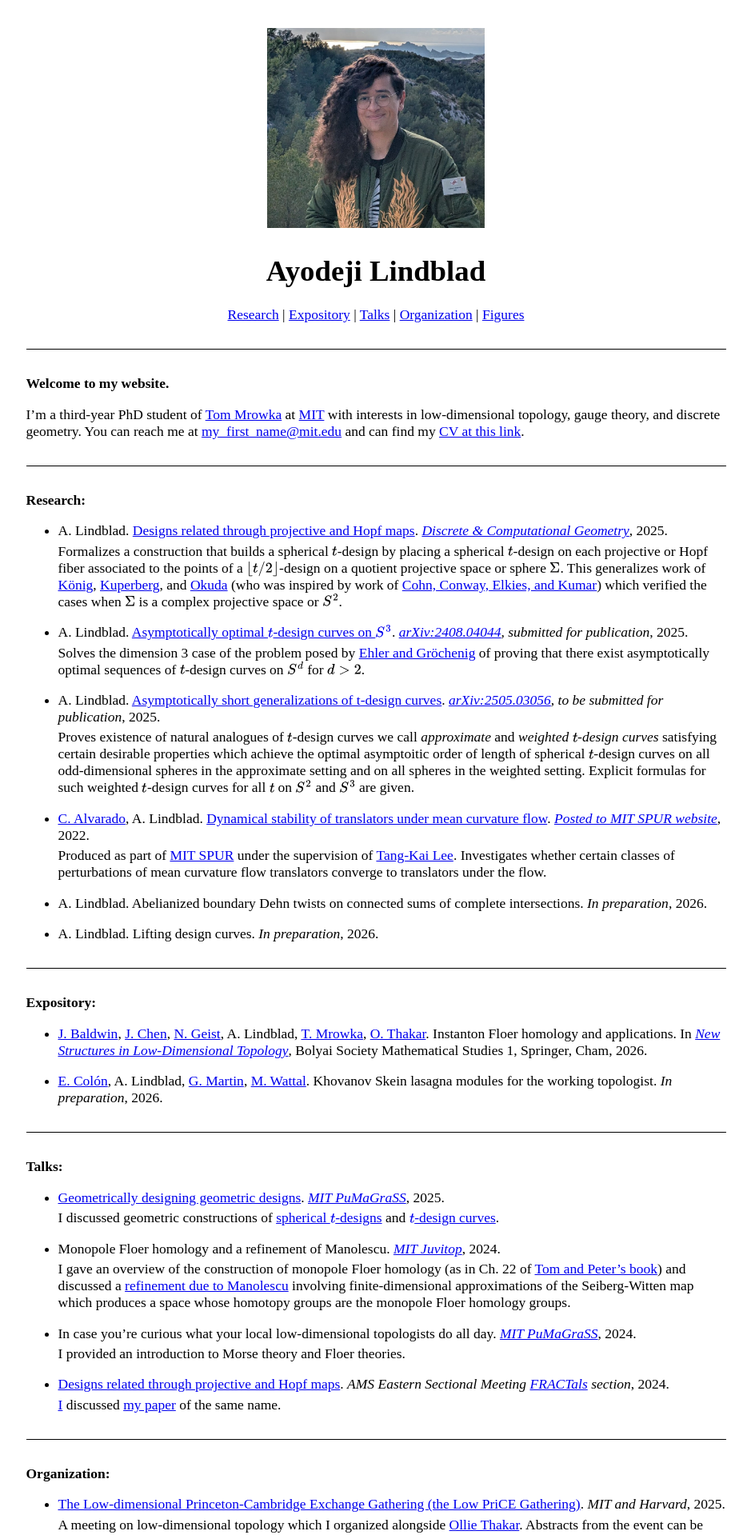
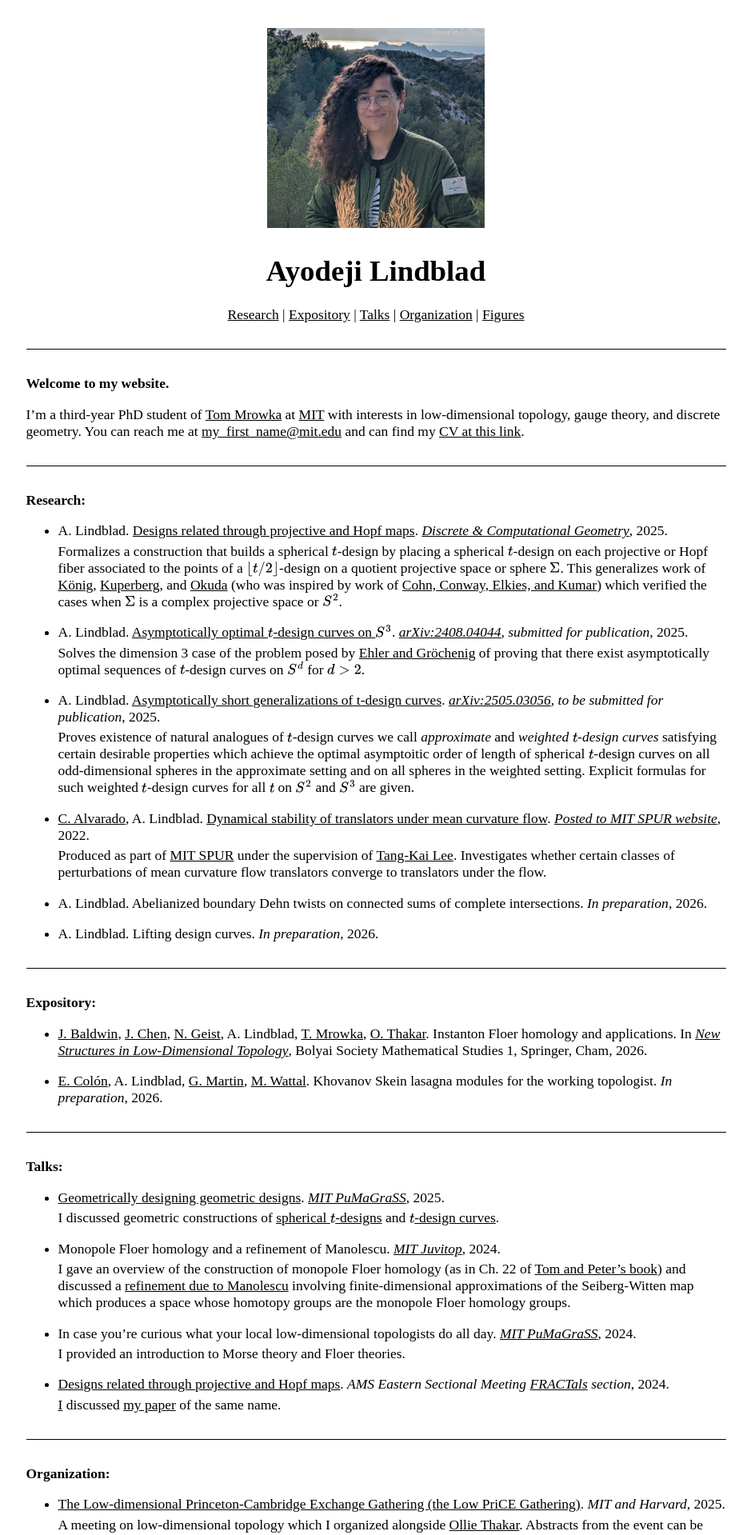
Before and after one commit to AyodejiLindblad/AyodejiLindblad.github.io, a Jekyll site: the page built from index.md, in a window 1280 px wide. Shown: the top 1919 px of the page at 80% size, without its empty margins (170-1109 px from the left). Built offline with Jekyll 4.4.1, drawn with Linux system fonts in a browser that asks for light colours; some web fonts are replaced.

Commit message:
Changing hyperlink color

```diff
--- a/resources/style/main.css
+++ b/resources/style/main.css
@@ -82,3 +82,19 @@ html, body {
   visibility: hidden;
   pointer-events: none;
 }
+
+
+
+/* Make all links black by default */
+a,
+a:link,
+a:visited {
+  color: #000;
+}
+/* Turn purple on hover (and keyboard focus, which is nice) */
+a:hover,
+a:focus {
+  color: rgb(134, 0, 187);
+}
+/* Optional: keep underline behavior consistent */
+a { text-decoration: underline; }
```
